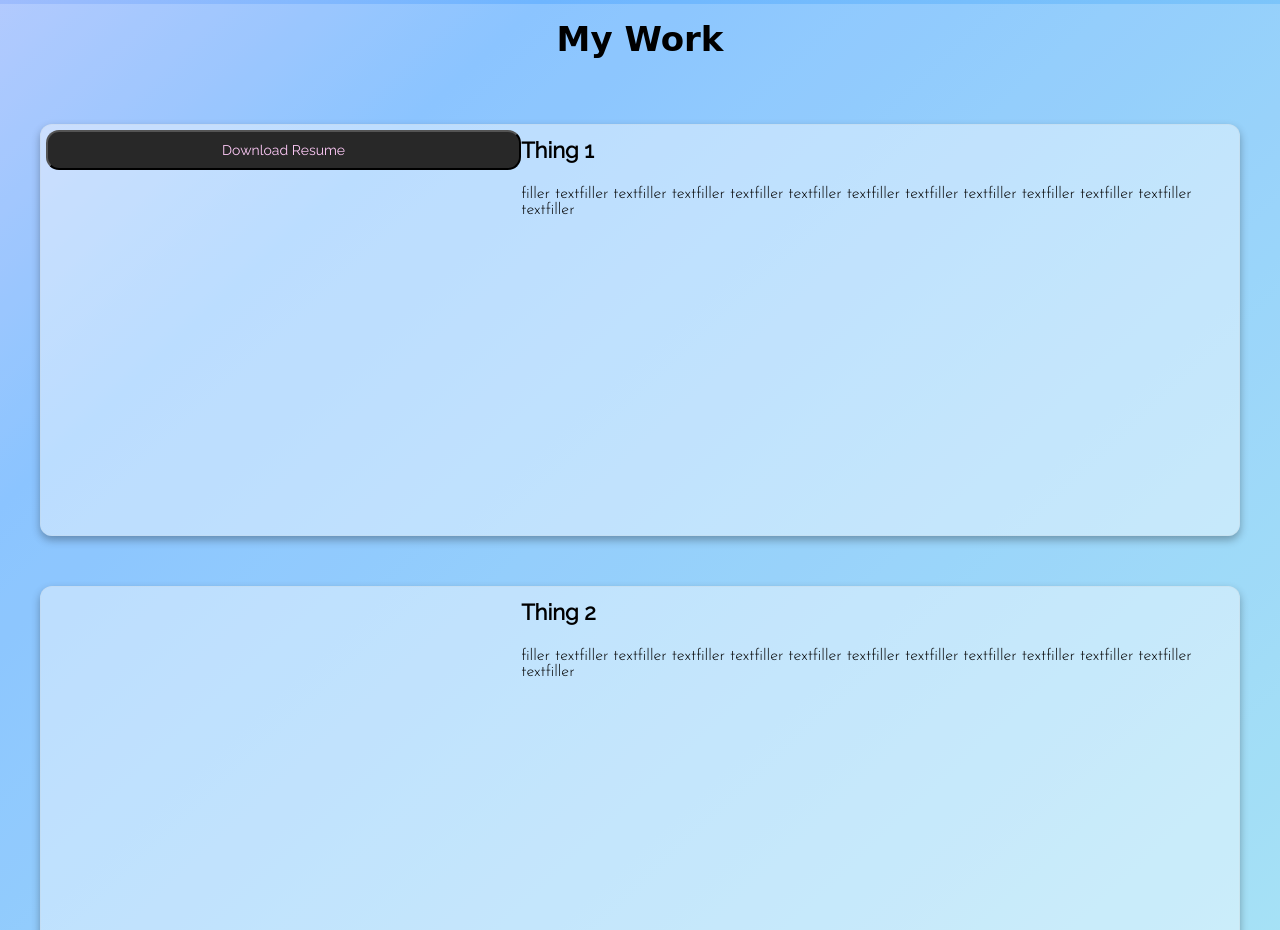
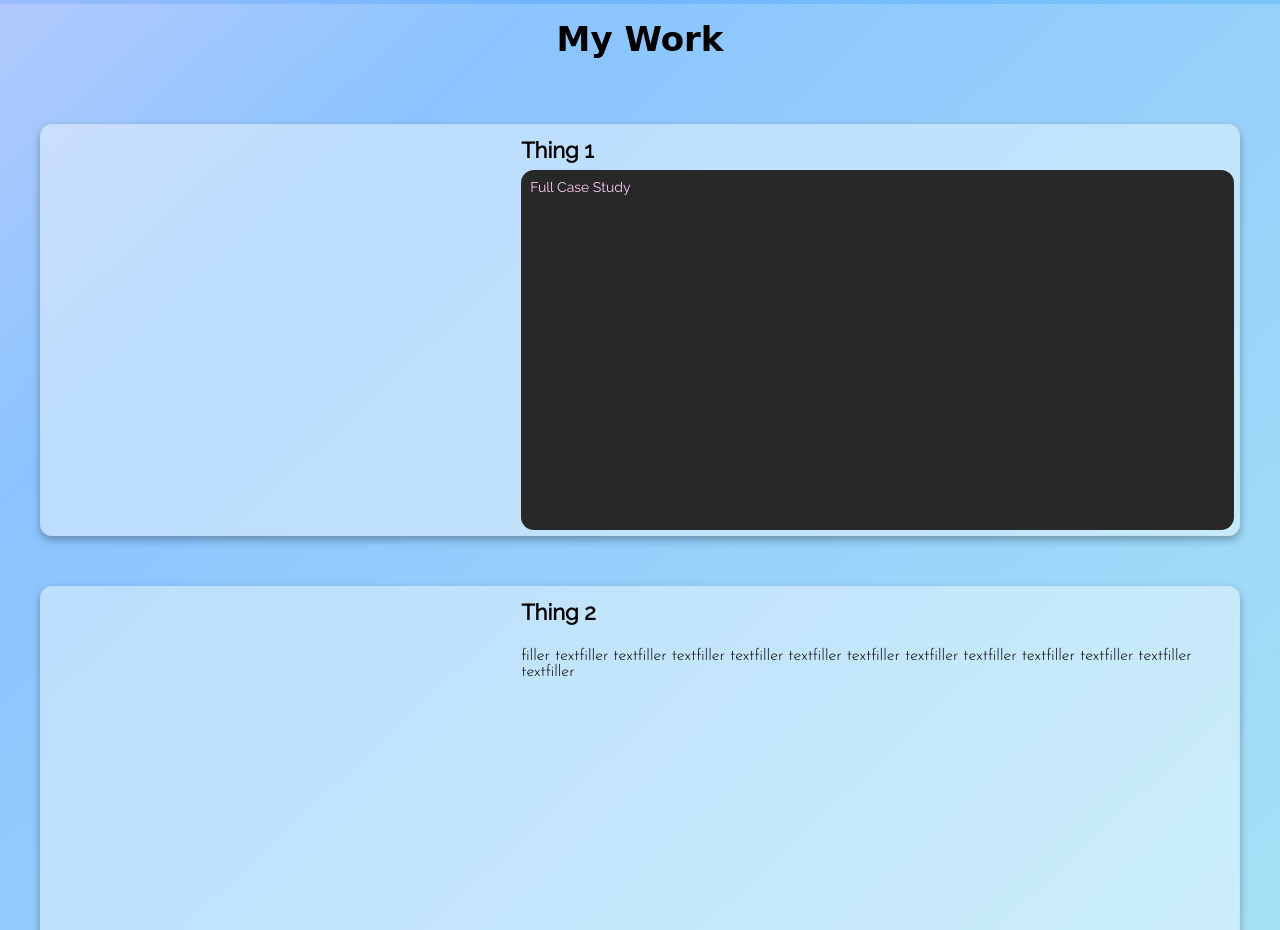
Before and after one commit to MichieLee/UX_UI_HW_18, a plain HTML site: page index.html in a window 1280 px wide. Shown: the part 1680-2610 px from the top of the page. Drawn offline with Linux system fonts and the light colour scheme; a web font is replaced by a local one.

Commit message:
added button
added button to case study card 1

```diff
--- a/CSS/style.css
+++ b/CSS/style.css
@@ -174,3 +174,12 @@ h3 {
   font-family: 'Josefin Sans', sans-serif;
   font-size: 16px;
 }
+.card1 button1 {
+    grid-area: 2 / 2;
+    padding: 9px;
+    background-color: #282828;
+    color: #FFCAF8;
+    font-size: 14px;
+    font-family: 'raleway', sans-serif;
+    border-radius: 13px;
+}
--- a/index.html
+++ b/index.html
@@ -73,7 +73,7 @@ I am experienced in quickly and effectively implementing feedback in a way that
             <h1>Thing 1</h1>
             <p>filler textfiller textfiller textfiller textfiller textfiller textfiller textfiller textfiller textfiller textfiller textfiller textfiller
             </p>
-            <button>Download Resume</button>
+            <button1>Full Case Study</button1>
           </div>
           <div class="card1">
             <h1>Thing 2</h1>
```
